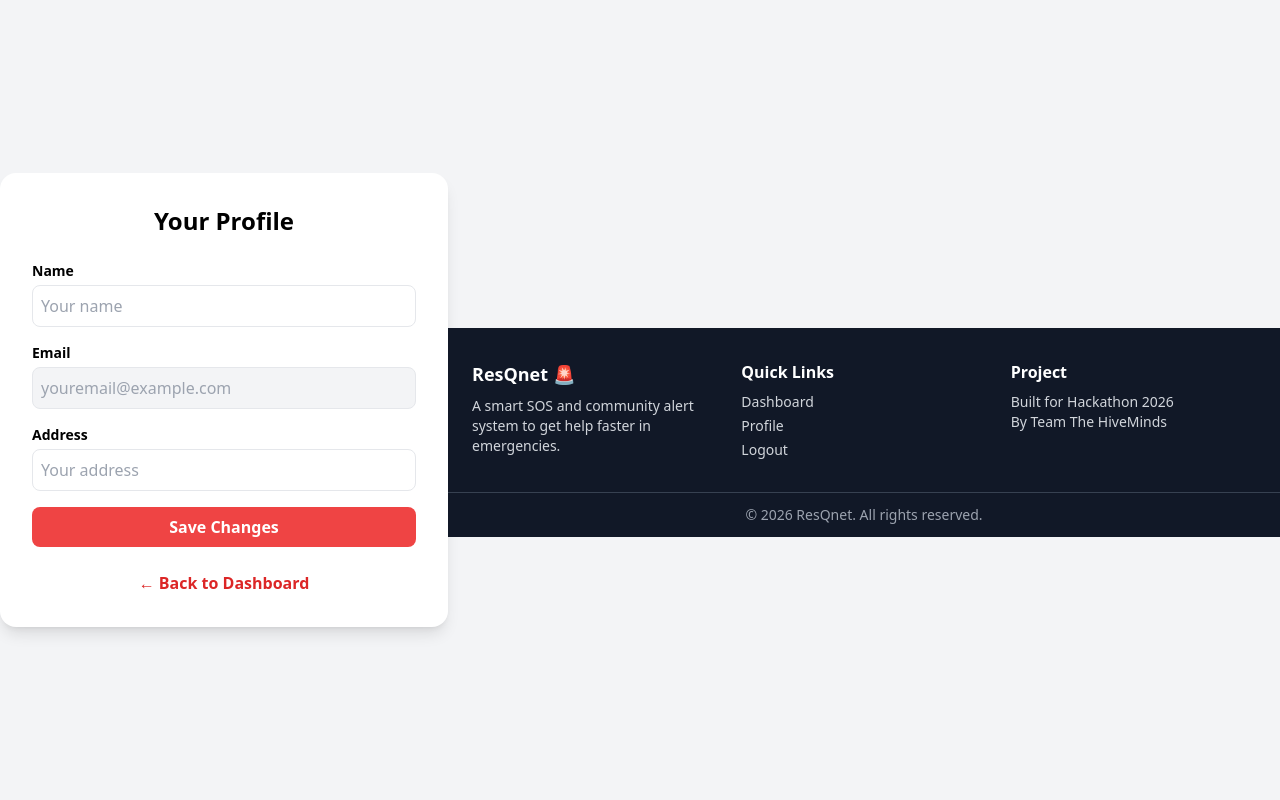
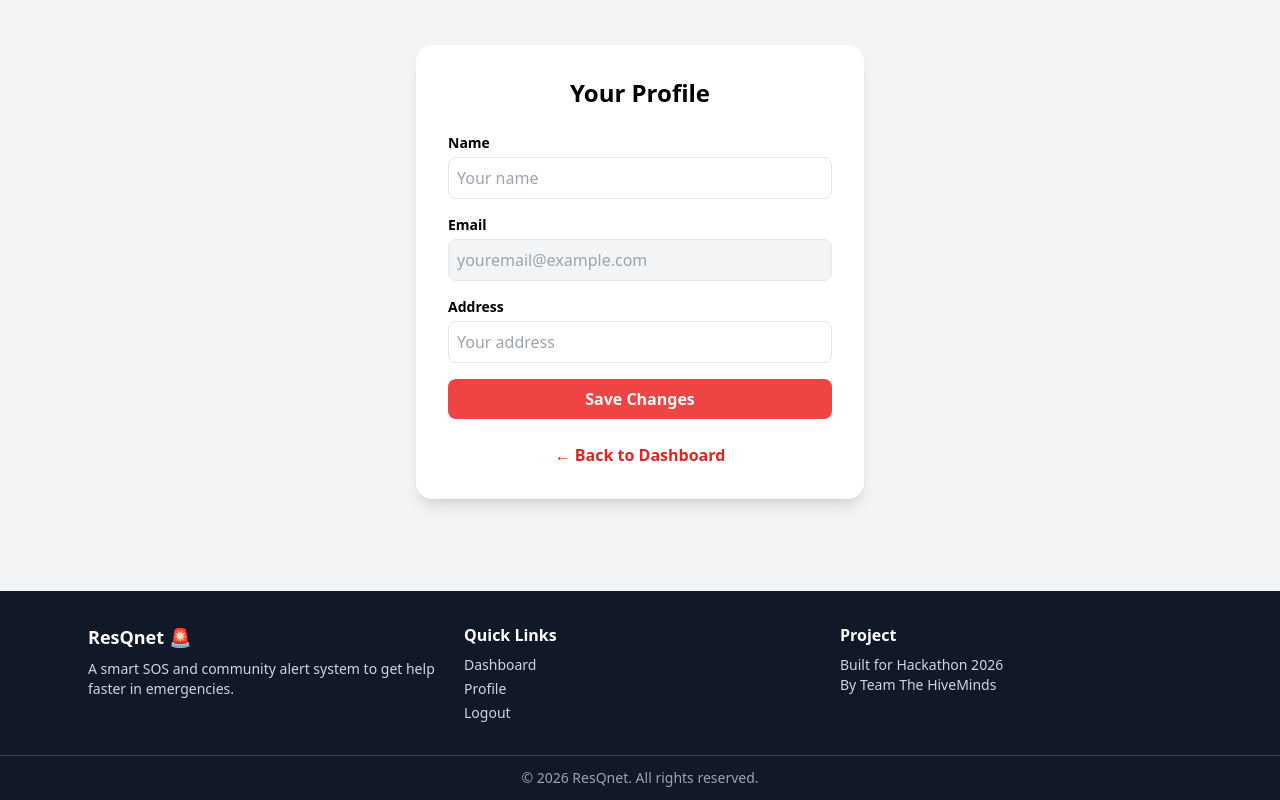
Before and after one commit to Anuj-code-AI/sos-app, a Flask app: page /profile in a window 1280 px wide. Run offline with Flask 3, Linux system fonts and the light colour scheme; the visitor is signed in with stand-in values (Sample User, id 1); data that the repository does not hold is empty; some libraries are stand-ins or nearby versions.

Commit message:
Footer error corrected in profile

```diff
--- a/app/templates/profile.html
+++ b/app/templates/profile.html
@@ -6,8 +6,10 @@
     <title>Your Profile</title>
     <script src="https://cdn.tailwindcss.com"></script>
 </head>
+<body class="bg-gray-100 min-h-screen flex flex-col">
 
-<body class="bg-gray-100 min-h-screen flex items-center justify-center">
+    <!-- MAIN CONTENT -->
+    <main class="flex-1 flex items-center justify-center p-4">
 
         <div class="bg-white p-8 rounded-2xl shadow-lg w-full max-w-md">
 
@@ -46,10 +48,12 @@
 
         </div>
 
-    <footer class="mt-16 bg-gray-900 text-gray-300">
+    </main>
+
+    <!-- FOOTER -->
+    <footer class="bg-gray-900 text-gray-300 mt-12">
         <div class="max-w-6xl mx-auto px-6 py-8 grid grid-cols-1 sm:grid-cols-2 md:grid-cols-3 gap-6">
 
-            <!-- App Info -->
             <div>
                 <h3 class="text-white text-lg font-bold mb-2">ResQnet 🚨</h3>
                 <p class="text-sm">
@@ -57,7 +61,6 @@
                 </p>
             </div>
 
-            <!-- Quick Links -->
             <div>
                 <h4 class="text-white font-semibold mb-2">Quick Links</h4>
                 <ul class="space-y-1 text-sm">
@@ -67,7 +70,6 @@
                 </ul>
             </div>
 
-            <!-- Credits -->
             <div>
                 <h4 class="text-white font-semibold mb-2">Project</h4>
                 <p class="text-sm">
@@ -78,7 +80,6 @@
 
         </div>
 
-        <!-- Bottom Bar -->
         <div class="border-t border-gray-700 text-center py-3 text-sm text-gray-400">
             © 2026 ResQnet. All rights reserved.
         </div>
@@ -96,4 +97,5 @@
 
 </body>
 
+
 </html>
```
Lines whose indentation alone changed are shown as unchanged.
